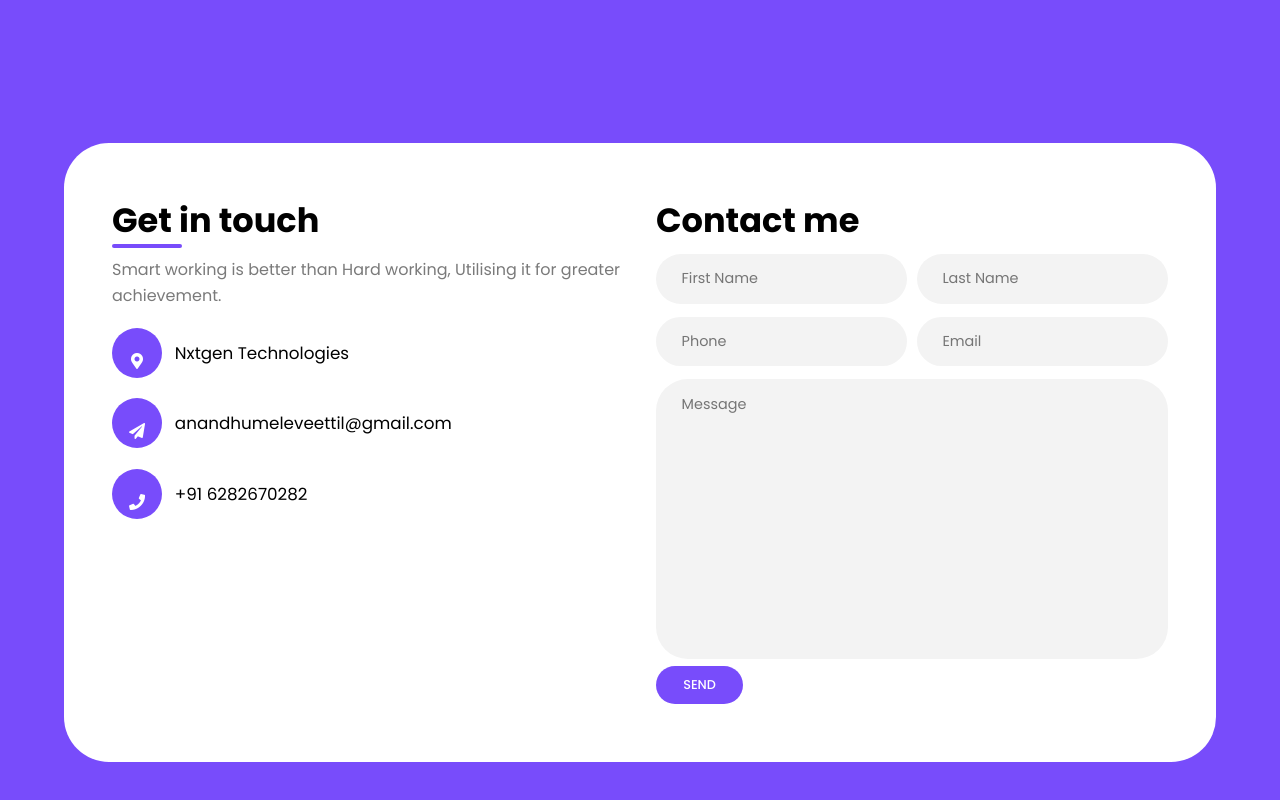
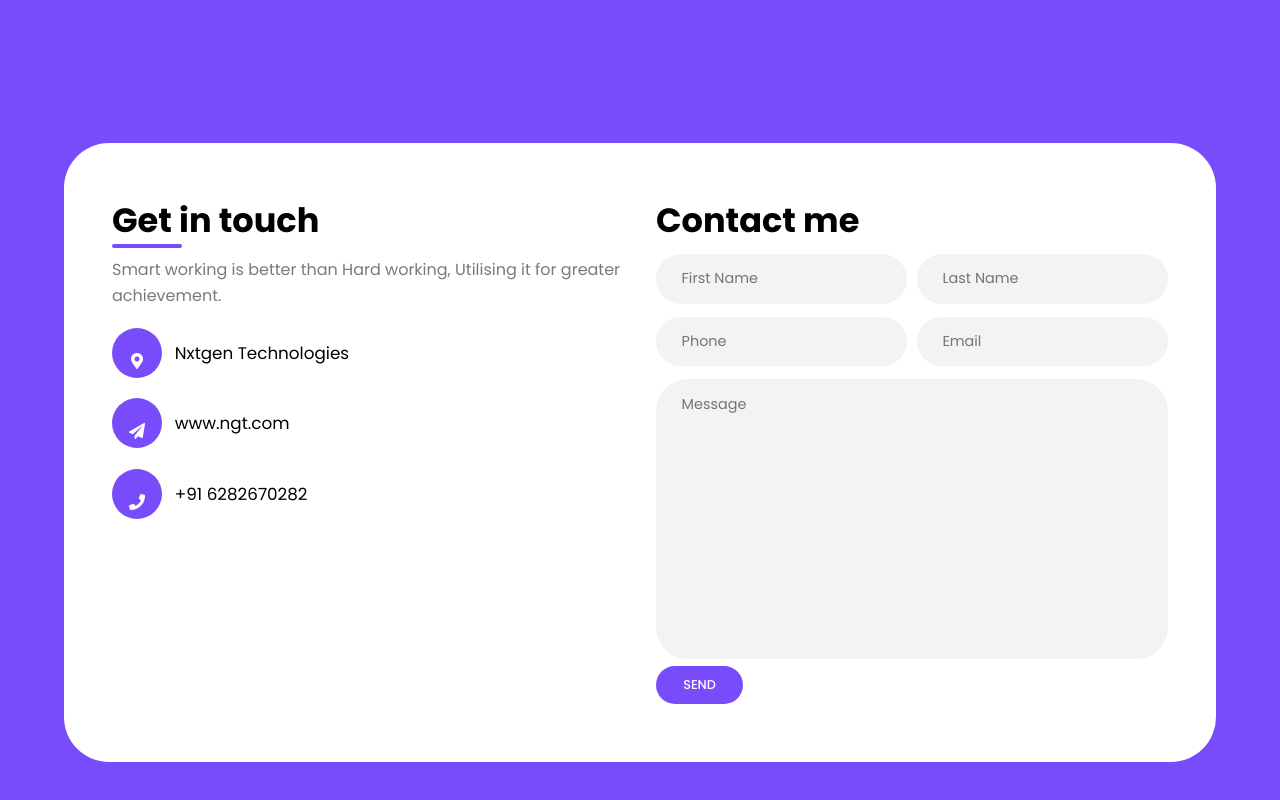
Before and after one commit to anandhu657/protofolio-1, a plain HTML site: page index.html in a window 1280 px wide. Shown: the part 2630-3430 px from the top of the page. Drawn offline with Linux system fonts and the light colour scheme.

Commit message:
v1 updated-2

```diff
--- a/css/style.css
+++ b/css/style.css
@@ -948,6 +948,7 @@
         border-radius: 30px;
     }
 
+
     .contact:before{
         background-size: 200%;
     }
--- a/index.html
+++ b/index.html
@@ -221,7 +221,7 @@
                                 <div class="contact-icon">
                                     <i class="fas fa-paper-plane"></i>
                                 </div>
-                                <p class="info-text">anandhumeleveettil@gmail.com</p>
+                                <p class="info-text">www.ngt.com</p>
                             </div>
 
                             <div class="information">
```
